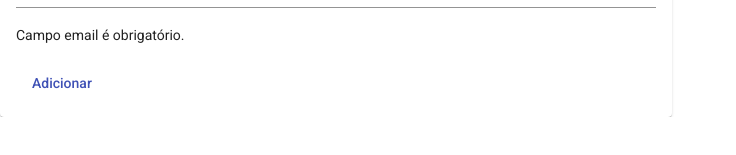
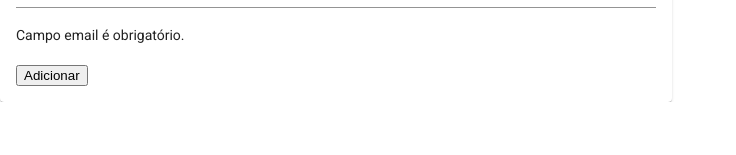
Before and after one commit to DionatanLeao/agenda-app, an Angular app: page / in a window 1280 px wide. Both pictures are taken after a click on the tab 240 px from the left and 88 px from the top of the page. Shown: the part 265-420 px from the top of the page, without its empty margins (0-736 px from the left). Built offline with nearby package versions, Linux system fonts and the light colour scheme; no server answers.

Commit message:
Adicionando o novo contato na lista

```diff
--- a/src/app/contato/contato.component.html
+++ b/src/app/contato/contato.component.html
@@ -81,7 +81,7 @@
 
                     <br />
 
-                    <button mat-button color="primary">Adicionar</button>
+                    <button mat-mat-raised-button color="primary">Adicionar</button>
 
                 </form>
         </mat-card>
--- a/src/app/contato/contato.component.ts
+++ b/src/app/contato/contato.component.ts
@@ -37,7 +37,8 @@ export class ContatoComponent implements OnInit {
     const contato : Contato = new Contato(formValues.nome, formValues.email);
 
     this.service.save(contato).subscribe(response => {
-      this.contatos.push(response);
+      let lista : Contato[] = [...this.contatos, response]
+      this.contatos = lista;
     })
   }
 
```
